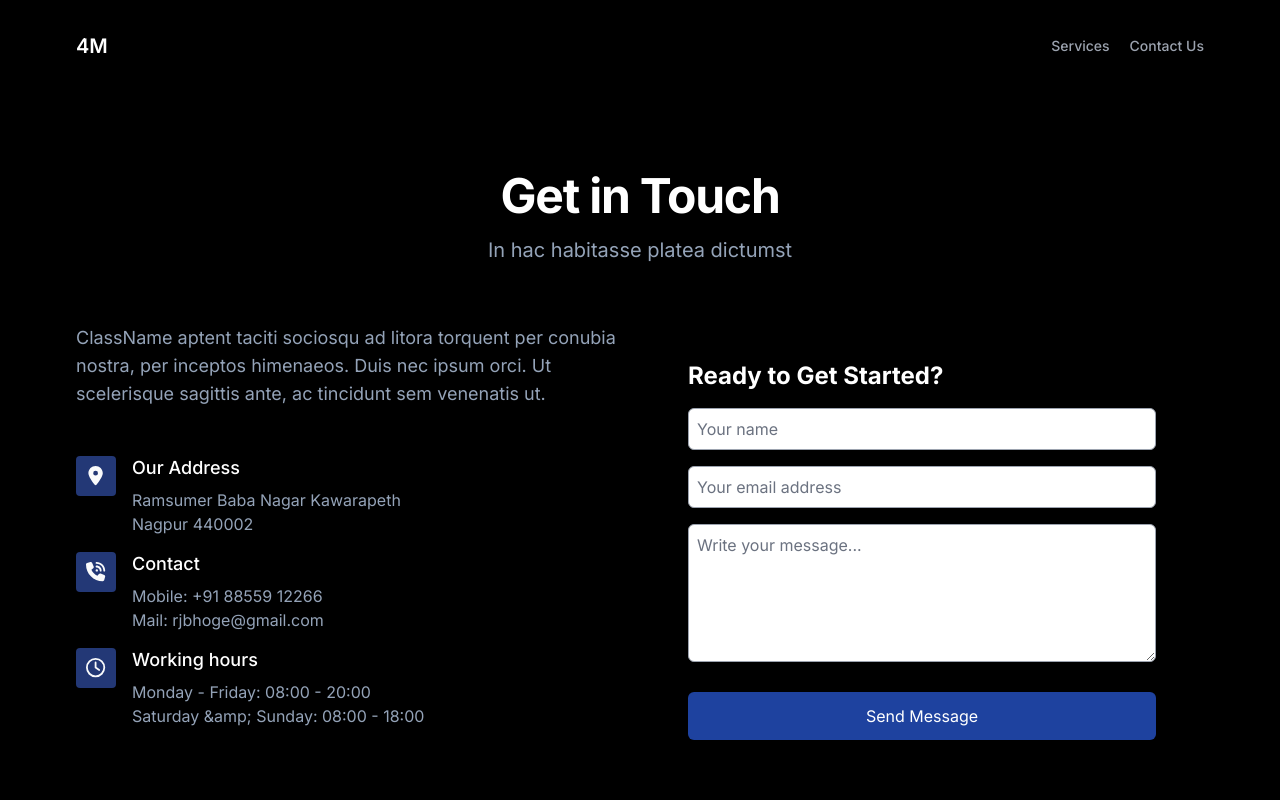
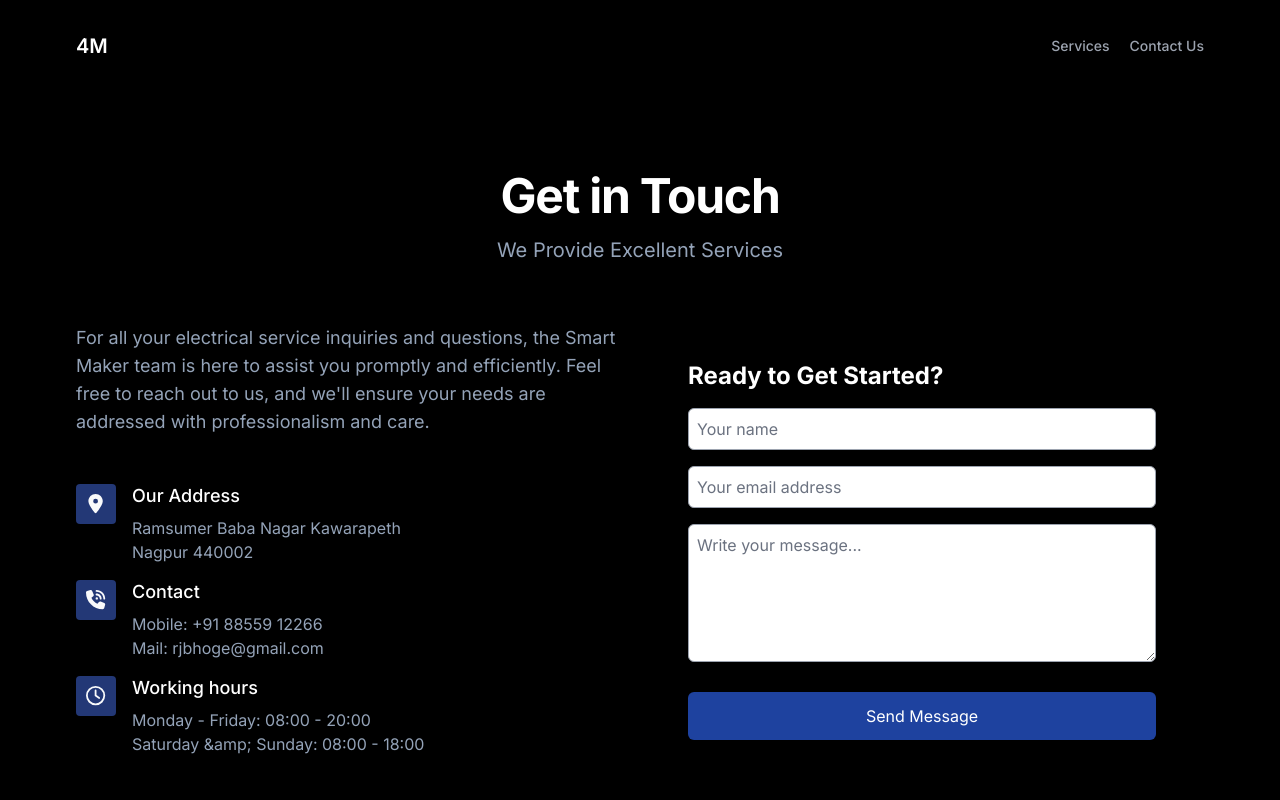
Before and after one commit to Anexca/4m-smart-maker, a Next.js app: page /contact in a window 1280 px wide. Shown: the top 800 px of the page. Built offline with nearby package versions, Linux system fonts and the light colour scheme.

Commit message:
update contact page description

```diff
--- a/src/app/contact/page.tsx
+++ b/src/app/contact/page.tsx
@@ -17,7 +17,7 @@ const Contact = () => {
                 Get in Touch
               </h2>
               <p className="mx-auto mt-4 max-w-3xl text-xl  text-slate-400">
-                In hac habitasse platea dictumst
+                We Provide Excellent Services
               </p>
             </div>
           </div>
@@ -25,9 +25,9 @@ const Contact = () => {
             <div className="grid md:grid-cols-2">
               <div className="h-full pr-6">
                 <p className="mt-3 mb-12 text-lg text-slate-400">
-                  ClassName aptent taciti sociosqu ad litora torquent per conubia nostra, per
-                  inceptos himenaeos. Duis nec ipsum orci. Ut scelerisque sagittis ante, ac
-                  tincidunt sem venenatis ut.
+                  For all your electrical service inquiries and questions, the Smart Maker team is
+                  here to assist you promptly and efficiently. Feel free to reach out to us, and
+                  we'll ensure your needs are addressed with professionalism and care.
                 </p>
                 <ul className="mb-6 md:mb-0">
                   {ContactCardsData.map((contact) => {
```
